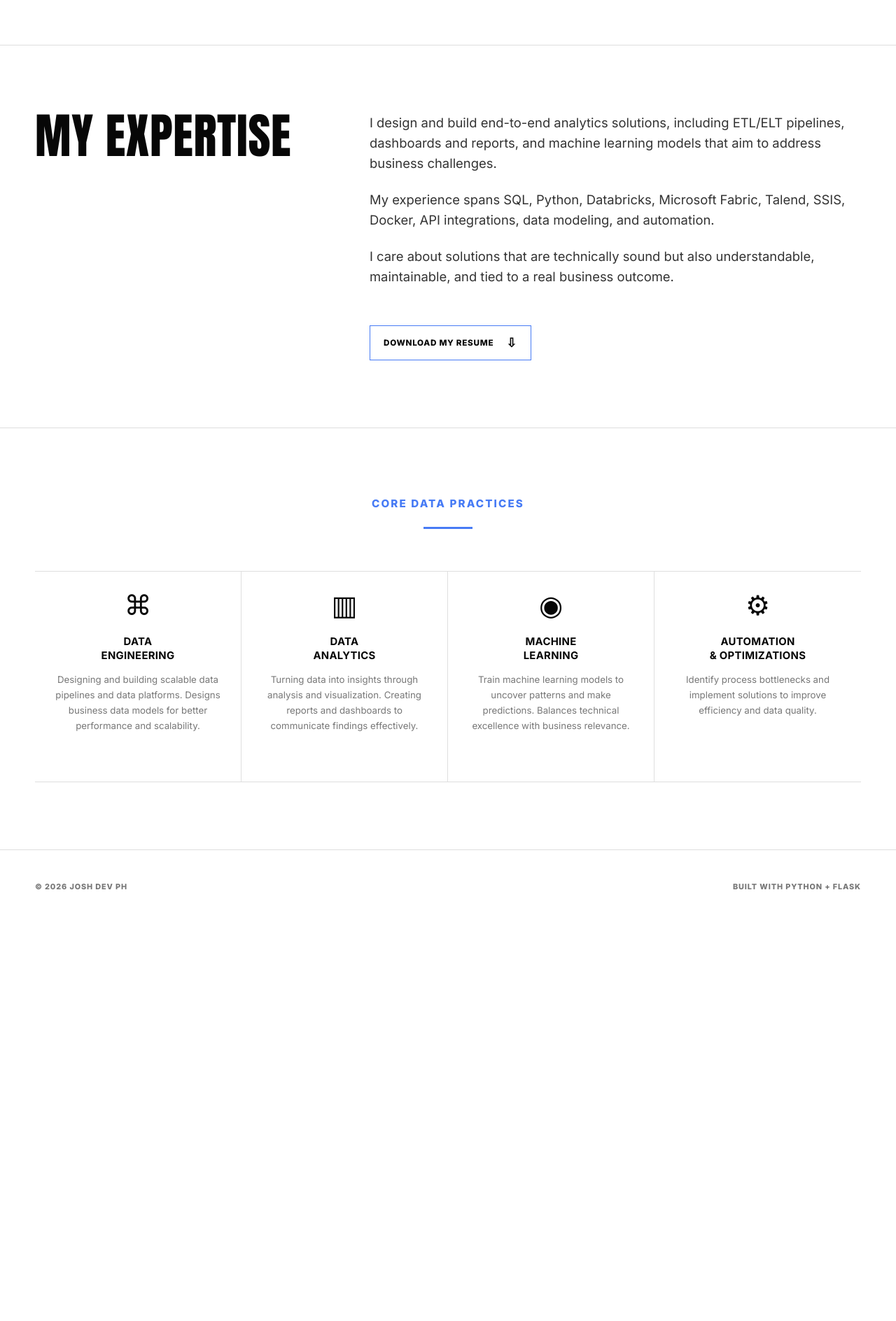
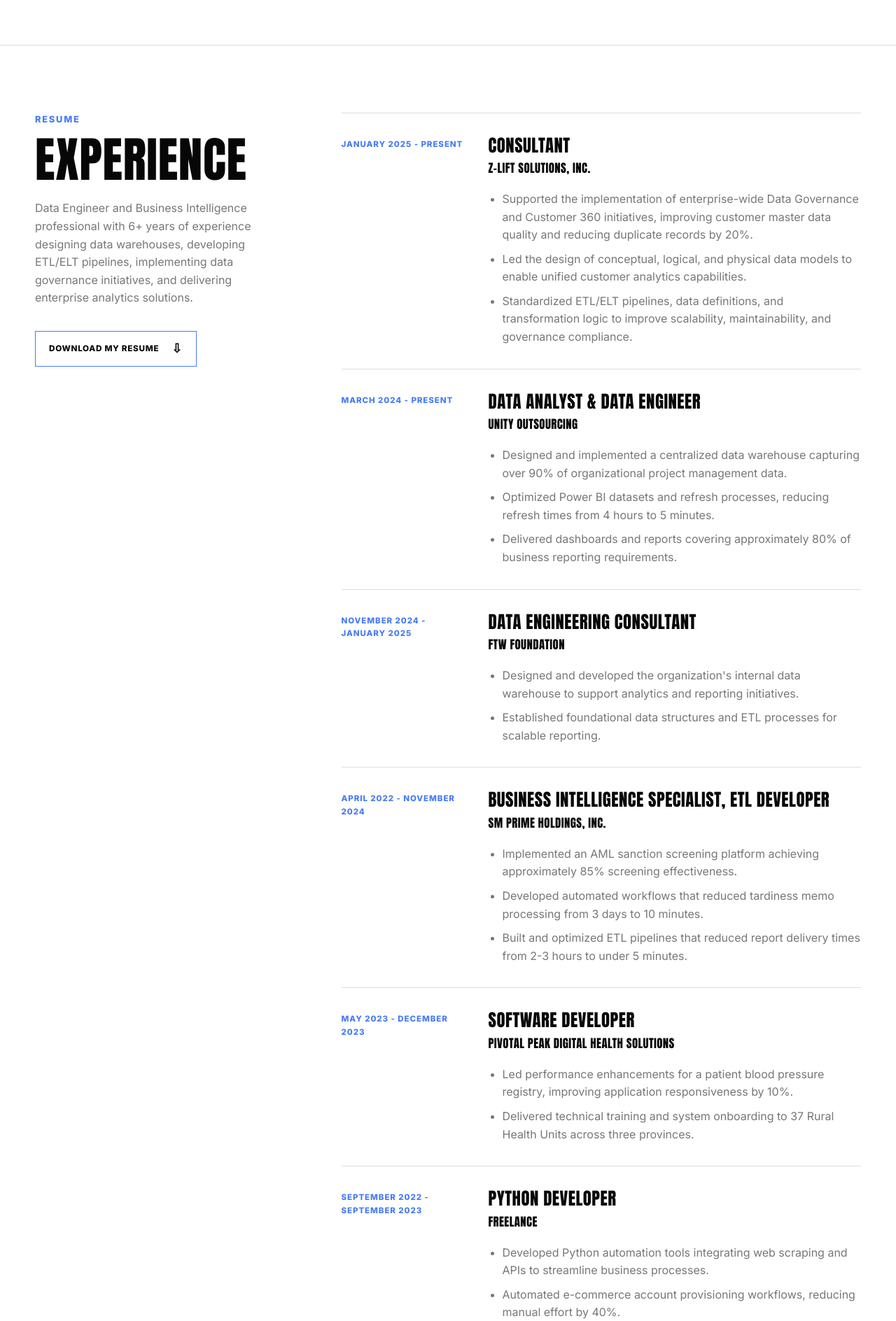
Before and after one commit to imjbmkz/joshdevph, a Flask app: page /about in a window 1280 px wide. Shown: the part 585-2473 px from the top of the page at 70% size. Before the commit the page ends 1856 px from the top, so only its background shows below. Run offline with Flask 3, Linux system fonts and the light colour scheme.

Commit message:
Added timeline of experience on about;

```diff
--- a/app.py
+++ b/app.py
@@ -27,6 +27,10 @@ def load_site_data():
         if not isinstance(data.get(collection), list):
             raise ValueError(f'"{collection}" must be a JSON array in {DATA_FILE}')
 
+    resume = data.get("resume")
+    if not isinstance(resume, dict) or not isinstance(resume.get("experience"), list):
+        raise ValueError(f'"resume.experience" must be a JSON array in {DATA_FILE}')
+
     return data
 
 
@@ -38,7 +42,8 @@ def home():
 
 @app.route("/about")
 def about():
-    return render_template("about.html")
+    data = load_site_data()
+    return render_template("about.html", resume=data["resume"])
 
 
 @app.route("/projects")
--- a/data/site_data.json
+++ b/data/site_data.json
@@ -1,6 +1,102 @@
 {
   "branding": {
     "logo": "images/josh-dev-logo.svg"
+  },
+  "resume": {
+    "summary": "Data Engineer and Business Intelligence professional with 6+ years of experience designing data warehouses, developing ETL/ELT pipelines, implementing data governance initiatives, and delivering enterprise analytics solutions.",
+    "experience": [
+      {
+        "job_title": "Consultant",
+        "company": "Z-Lift Solutions, Inc.",
+        "duration": "January 2025 - Present",
+        "descriptions": [
+          "Supported the implementation of enterprise-wide Data Governance and Customer 360 initiatives, improving customer master data quality and reducing duplicate records by 20%.",
+          "Led the design of conceptual, logical, and physical data models to enable unified customer analytics capabilities.",
+          "Standardized ETL/ELT pipelines, data definitions, and transformation logic to improve scalability, maintainability, and governance compliance."
+        ]
+      },
+      {
+        "job_title": "Data Analyst & Data Engineer",
+        "company": "Unity Outsourcing",
+        "duration": "March 2024 - Present",
+        "descriptions": [
+          "Designed and implemented a centralized data warehouse capturing over 90% of organizational project management data.",
+          "Optimized Power BI datasets and refresh processes, reducing refresh times from 4 hours to 5 minutes.",
+          "Delivered dashboards and reports covering approximately 80% of business reporting requirements."
+        ]
+      },
+      {
+        "job_title": "Data Engineering Consultant",
+        "company": "FTW Foundation",
+        "duration": "November 2024 - January 2025",
+        "descriptions": [
+          "Designed and developed the organization's internal data warehouse to support analytics and reporting initiatives.",
+          "Established foundational data structures and ETL processes for scalable reporting."
+        ]
+      },
+      {
+        "job_title": "Business Intelligence Specialist, ETL Developer",
+        "company": "SM Prime Holdings, Inc.",
+        "duration": "April 2022 - November 2024",
+        "descriptions": [
+          "Implemented an AML sanction screening platform achieving approximately 85% screening effectiveness.",
+          "Developed automated workflows that reduced tardiness memo processing from 3 days to 10 minutes.",
+          "Built and optimized ETL pipelines that reduced report delivery times from 2-3 hours to under 5 minutes."
+        ]
+      },
+      {
+        "job_title": "Software Developer",
+        "company": "Pivotal Peak Digital Health Solutions",
+        "duration": "May 2023 - December 2023",
+        "descriptions": [
+          "Led performance enhancements for a patient blood pressure registry, improving application responsiveness by 10%.",
+          "Delivered technical training and system onboarding to 37 Rural Health Units across three provinces."
+        ]
+      },
+      {
+        "job_title": "Python Developer",
+        "company": "Freelance",
+        "duration": "September 2022 - September 2023",
+        "descriptions": [
+          "Developed Python automation tools integrating web scraping and APIs to streamline business processes.",
+          "Automated e-commerce account provisioning workflows, reducing manual effort by 40%."
+        ]
+      },
+      {
+        "job_title": "Business Systems Support",
+        "company": "Collabera Philippines",
+        "duration": "June 2020 - March 2022",
+        "descriptions": []
+      },
+      {
+        "job_title": "Communications Coach",
+        "company": "iOPEX Technologies",
+        "duration": "September 2019 - June 2020",
+        "descriptions": []
+      },
+      {
+        "job_title": "Associate Training Officer",
+        "company": "Sykes Philippines",
+        "duration": "April 2016 - September 2019",
+        "descriptions": []
+      }
+    ],
+    "certifications": [
+      {"name": "Databricks Certified Data Engineer Professional", "issuer": "Databricks", "date": "August 2026"},
+      {"name": "Microsoft Certified: Fabric Analytics Engineer Associate", "issuer": "Microsoft", "date": "May 2024"}
+    ],
+    "skills": [
+      {"category": "Data Engineering", "items": "ETL/ELT, Data Warehousing, Data Modeling, Data Integration, Analytics Engineering, Databricks"},
+      {"category": "Programming", "items": "Python, SQL, R, VBA"},
+      {"category": "Analytics & BI", "items": "Power BI, Microsoft Fabric, DAX, Power Query"},
+      {"category": "Databases", "items": "SQL Server, PostgreSQL, MongoDB, Amazon Redshift, Snowflake"},
+      {"category": "Tools & Platforms", "items": "Azure, AWS, SSIS, Prefect, Docker, Flask, FastAPI, Linux, Git"}
+    ],
+    "education": [
+      {"program": "Forecasting and Time Series Analysis", "institution": "University of the Philippines National Engineering Center (UP NEC)", "date": "August 2026"},
+      {"program": "Prescriptive Analytics", "institution": "University of the Philippines National Engineering Center (UP NEC)", "date": "August 2026"},
+      {"program": "BS in Business Administration major in Marketing Management", "institution": "Polytechnic University of the Philippines", "date": ""}
+    ]
   },
   "projects": [
     {
--- a/static/css/main.css
+++ b/static/css/main.css
@@ -121,7 +121,7 @@ button{font:inherit}
 
 .services-section{padding-top:150px}
 .centered-heading{text-align:center;max-width:760px;margin-inline:auto}
-.centered-heading h2,.section-heading h2,.split-callout h2,.about-grid h2{font:400 clamp(2.65rem,5.4vw,5.2rem)/.96 Anton,Impact,sans-serif;letter-spacing:.01em;margin:0;text-transform:uppercase}
+.centered-heading h2,.section-heading h2,.split-callout h2,.about-grid h2,.resume-intro h2{font:400 clamp(2.65rem,5.4vw,5.2rem)/.96 Anton,Impact,sans-serif;letter-spacing:.01em;margin:0;text-transform:uppercase}
 .centered-heading>p:last-child{max-width:670px;margin:0 auto;color:#666;font-size:1.02rem}
 .centered-heading.compact{margin-bottom:38px}
 .service-grid{display:grid;grid-template-columns:repeat(4,1fr);margin-top:60px;border-top:1px solid var(--border);border-bottom:1px solid var(--border)}
@@ -158,6 +158,14 @@ button{font:inherit}
 .outline{-webkit-text-stroke:1.5px var(--black);color:transparent}
 .about-grid{display:grid;grid-template-columns:.7fr 1.3fr;gap:100px}
 .prose{font-size:1.15rem}.prose p{margin-top:0;margin-bottom:22px;color:var(--body-copy)}.prose .btn{margin-top:20px}
+.resume-layout{display:grid;grid-template-columns:minmax(240px,.65fr) minmax(0,1.35fr);gap:80px;align-items:start}
+.resume-intro{position:sticky;top:120px}.resume-intro h2{margin-bottom:24px}.resume-intro>p:last-of-type{color:var(--muted)}
+.resume-timeline{border-top:1px solid var(--border)}
+.resume-job{display:grid;grid-template-columns:180px minmax(0,1fr);gap:30px;padding:32px 0;border-bottom:1px solid var(--border)}
+.resume-duration{margin:3px 0 0;color:var(--accent);font-family:Inter,Arial,sans-serif;font-size:.72rem;font-weight:800;letter-spacing:.08em;text-transform:uppercase}
+.resume-job-content h3{font-family:Anton,Impact,sans-serif;font-size:1.55rem;line-height:1.15;font-weight:400;letter-spacing:.02em;margin:0 0 5px;text-transform:uppercase}.resume-company{margin:0;color:var(--page-text);font-family:Anton,Impact,sans-serif;font-size:1.05rem;font-weight:400;letter-spacing:.025em;text-transform:uppercase}.resume-job ul{margin:18px 0 0;padding-left:20px;color:var(--muted)}.resume-job li+li{margin-top:9px}
+.resume-detail-grid{display:grid;grid-template-columns:repeat(3,minmax(0,1fr));gap:48px}.resume-detail-item{padding:18px 0;border-bottom:1px solid var(--border)}.resume-detail-item h3{font-family:Inter,Arial,sans-serif;font-size:1rem;line-height:1.35;font-weight:800;letter-spacing:.01em;margin:0 0 6px}.resume-detail-item p{margin:0;color:var(--muted);font-family:Inter,Arial,sans-serif;font-size:.86rem}
+.resume-intro>p,.resume-job ul{font-family:Inter,Arial,sans-serif}
 .skill-grid{display:grid;grid-template-columns:repeat(4,1fr);border-top:1px solid var(--black);border-left:1px solid var(--black)}
 .skill-grid span{padding:34px 22px;border-right:1px solid var(--black);border-bottom:1px solid var(--black);font-size:.76rem;font-weight:800;letter-spacing:.08em}
 .social-grid{display:flex;align-items:flex-start;justify-content:center;gap:24px;flex-wrap:wrap}
@@ -276,6 +284,7 @@ main{min-width:0}
   .hero-copy-block{max-width:68%;padding-top:12px}
   .portrait-wrap{right:-64px;bottom:118px;width:61vw;height:550px}
   .about-grid,.split-callout{grid-template-columns:1fr;gap:42px}
+  .resume-layout{grid-template-columns:1fr;gap:42px}.resume-intro{position:static}.resume-detail-grid{grid-template-columns:1fr}
 }
 
 @media (max-width: 600px){
@@ -353,6 +362,7 @@ main{min-width:0}
   .stat-item>span:last-child{font-size:.62rem}
   .services-section{padding-top:102px}
   .page-hero h1{line-height:1.04}
+  .resume-job{grid-template-columns:1fr;gap:10px;padding:26px 0}.resume-duration{margin:0}.resume-detail-grid{gap:34px}
 }
 
 @media (max-width:390px){
--- a/templates/about.html
+++ b/templates/about.html
@@ -6,6 +6,52 @@
   <div class="container">
     <p class="eyebrow">ABOUT</p>
     <h1>SOLVING PROBLEMS THROUGH<br>ANALYTICS SOLUTIONS.</h1>
+  </div>
+</section>
+<section class="section border-top resume-section" aria-labelledby="resume-heading">
+  <div class="container resume-layout">
+    <aside class="resume-intro">
+      <p class="eyebrow accent-text">RESUME</p>
+      <h2 id="resume-heading">EXPERIENCE</h2>
+      <p>{{ resume.summary }}</p>
+      <div class="button-row resume-actions">{{ resume_button() }}</div>
+    </aside>
+    <div class="resume-timeline">
+      {% for job in resume.experience %}
+      <article class="resume-job">
+        <p class="resume-duration">{{ job.duration }}</p>
+        <div class="resume-job-content">
+          <h3>{{ job.job_title }}</h3>
+          <p class="resume-company">{{ job.company }}</p>
+          {% if job.descriptions %}
+          <ul>{% for description in job.descriptions %}<li>{{ description }}</li>{% endfor %}</ul>
+          {% endif %}
+        </div>
+      </article>
+      {% endfor %}
+    </div>
+  </div>
+</section>
+<section class="section border-top resume-details">
+  <div class="container resume-detail-grid">
+    <div>
+      <p class="eyebrow accent-text">CERTIFICATIONS</p>
+      {% for certification in resume.certifications %}
+      <article class="resume-detail-item"><h3>{{ certification.name }}</h3><p>{{ certification.issuer }}{% if certification.date %} · {{ certification.date }}{% endif %}</p></article>
+      {% endfor %}
+    </div>
+    <div>
+      <p class="eyebrow accent-text">TECHNICAL SKILLS</p>
+      {% for skill in resume.skills %}
+      <article class="resume-detail-item"><h3>{{ skill.category }}</h3><p>{{ skill['items'] }}</p></article>
+      {% endfor %}
+    </div>
+    <div>
+      <p class="eyebrow accent-text">EDUCATION & TRAINING</p>
+      {% for item in resume.education %}
+      <article class="resume-detail-item"><h3>{{ item.program }}</h3><p>{{ item.institution }}{% if item.date %} · {{ item.date }}{% endif %}</p></article>
+      {% endfor %}
+    </div>
   </div>
 </section>
 <section class="section border-top">
```
Also changed, not shown: 1 other file.
